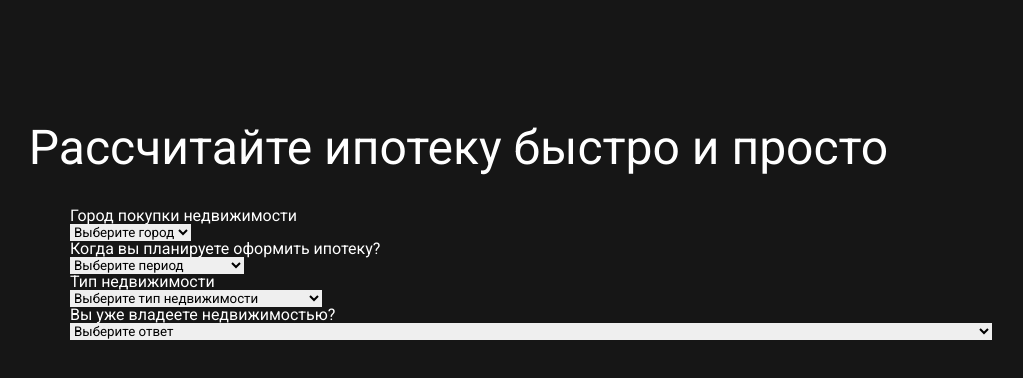
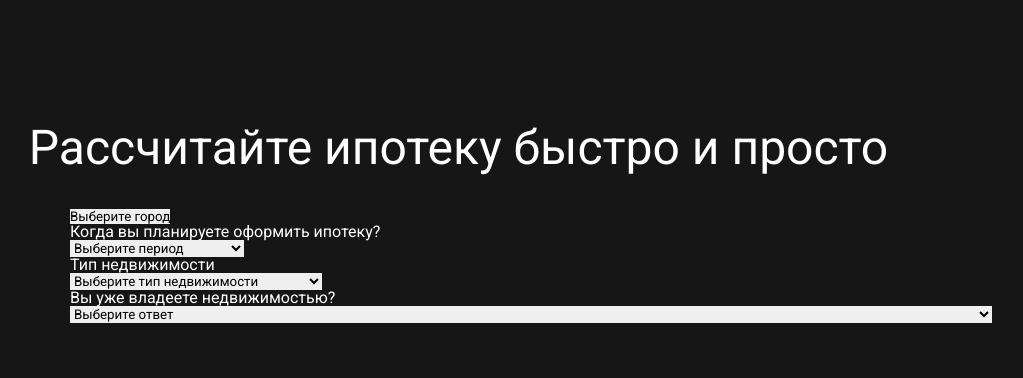
Before and after one commit to repmacrypn/Bankimonline, a React (Vite) app: page / in a window 1280 px wide. Shown: the top 378 px of the page, without its empty margins (109-1132 px from the left). Built offline with nearby package versions, Linux system fonts and the light colour scheme.

Commit message:
fix: custom select search done

```diff
--- a/src/components/Main/index.tsx
+++ b/src/components/Main/index.tsx
@@ -1,18 +1,13 @@
-import { propertyTown } from 'src/constants/propertyTown'
 import { doYouOwnProperty } from 'src/constants/doYouOwnProp'
 import { propertyType } from 'src/constants/propertyType'
 import { whenToBuyProperty } from 'src/constants/whenToBuy'
 import { Select } from '../Select'
+import { CustomSelectSearch } from '../Select/CustomSelectSearch'
 
 export const Main = () => {
     return (
         <main>
-            <Select
-                placeholder='Выберите город'
-                label='Город покупки недвижимости'
-            >
-                {propertyTown.map(p => <option key={p.id}>{p.town}</option>)}
-            </Select>
+            <CustomSelectSearch />
             <Select
                 placeholder='Выберите период'
                 label='Когда вы планируете оформить ипотеку?'
@@ -34,3 +29,11 @@ export const Main = () => {
         </main>
     )
 }
+
+export const CustomSelect = () => {
+    return (
+        <div>
+
+        </div>
+    )
+}
--- /dev/null
+++ b/src/components/Select/CustomSelectSearch/index.tsx
@@ -0,0 +1,38 @@
+import { useState } from 'react'
+import styles from './styles.module.scss'
+import { IPropertyTown, propertyTown } from 'src/constants/propertyTown'
+
+export const CustomSelectSearch = () => {
+    const [isVisible, setIsVisible] = useState(false)
+    const [selectSearchValue, setSelectSearchValue] = useState('Выберите город')
+    const [inputValue, setInputValue] = useState('')
+    const [dropdown, setDropdown] = useState<IPropertyTown[]>(propertyTown)
+
+    const filterDropDown = (e: React.ChangeEvent<HTMLInputElement>) => {
+        setInputValue(e.target.value)
+        setDropdown(propertyTown.filter(p => p.town.startsWith(e.target.value)))
+    }
+
+    return (
+        <div className={styles.dropdown}>
+            <button onClick={() => setIsVisible(!isVisible)} className={styles.button}>
+                {selectSearchValue}
+            </button>
+            <div className={isVisible ? styles.content : styles.hidden}>
+                <input
+                    value={inputValue}
+                    onChange={filterDropDown}
+                    type="text"
+                    placeholder="Поиск.."
+                />
+                {
+                    //children
+                    dropdown.map(p => <div
+                        onClick={() => setSelectSearchValue(p.town)}
+                        key={p.id}>{p.town}
+                    </div>)
+                }
+            </div>
+        </div>
+    )
+}
--- /dev/null
+++ b/src/components/Select/CustomSelectSearch/styles.module.scss
@@ -0,0 +1,7 @@
+.content {
+    display: block;
+}
+
+.hidden {
+    display: none;
+}
--- a/src/constants/propertyTown.ts
+++ b/src/constants/propertyTown.ts
@@ -8,7 +8,7 @@ export const propertyTown: IPropertyTown[] = [
     { id: 7, town: 'Варшава' },
 ]
 
-interface IPropertyTown {
+export interface IPropertyTown {
     id: number;
     town: string;
 }
```
